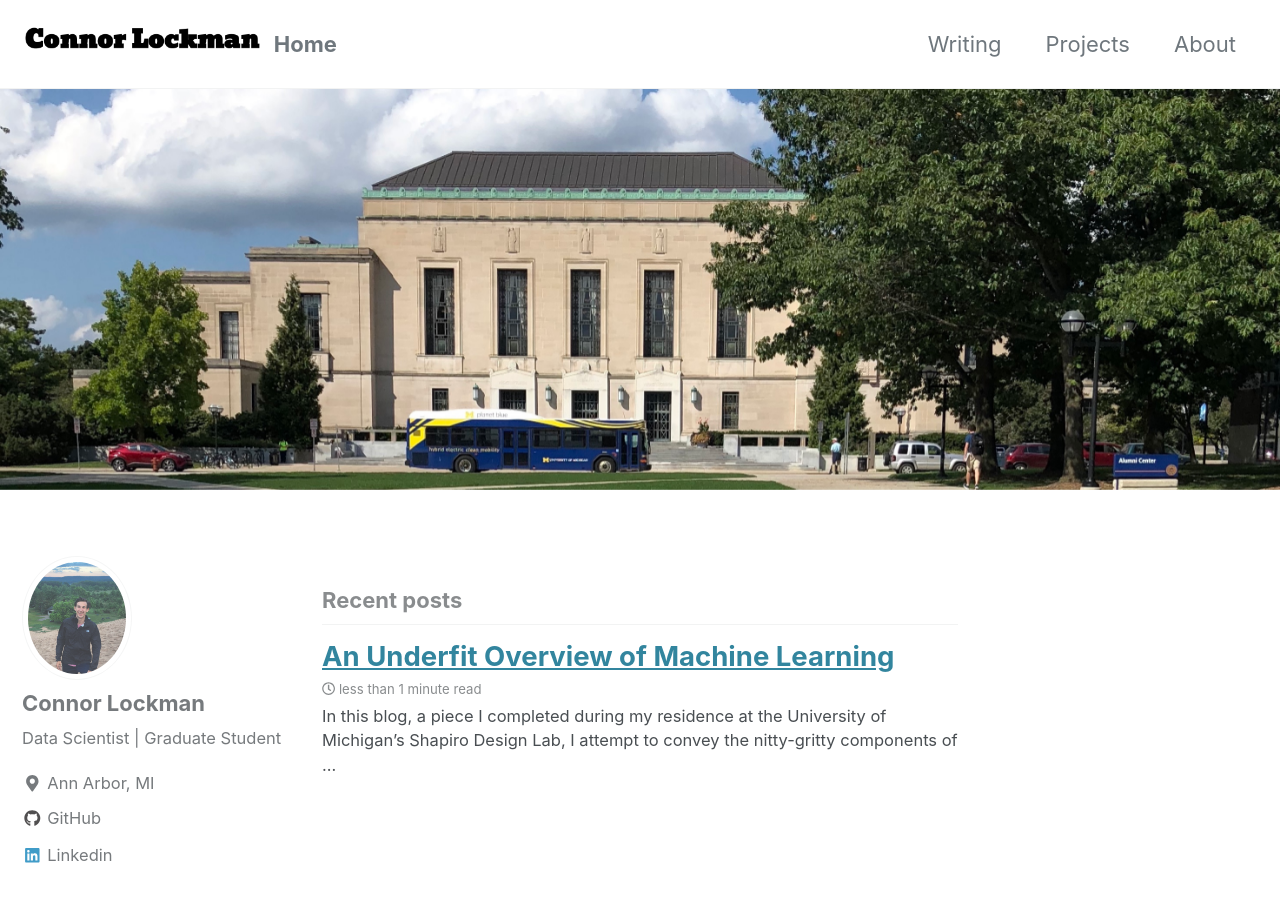
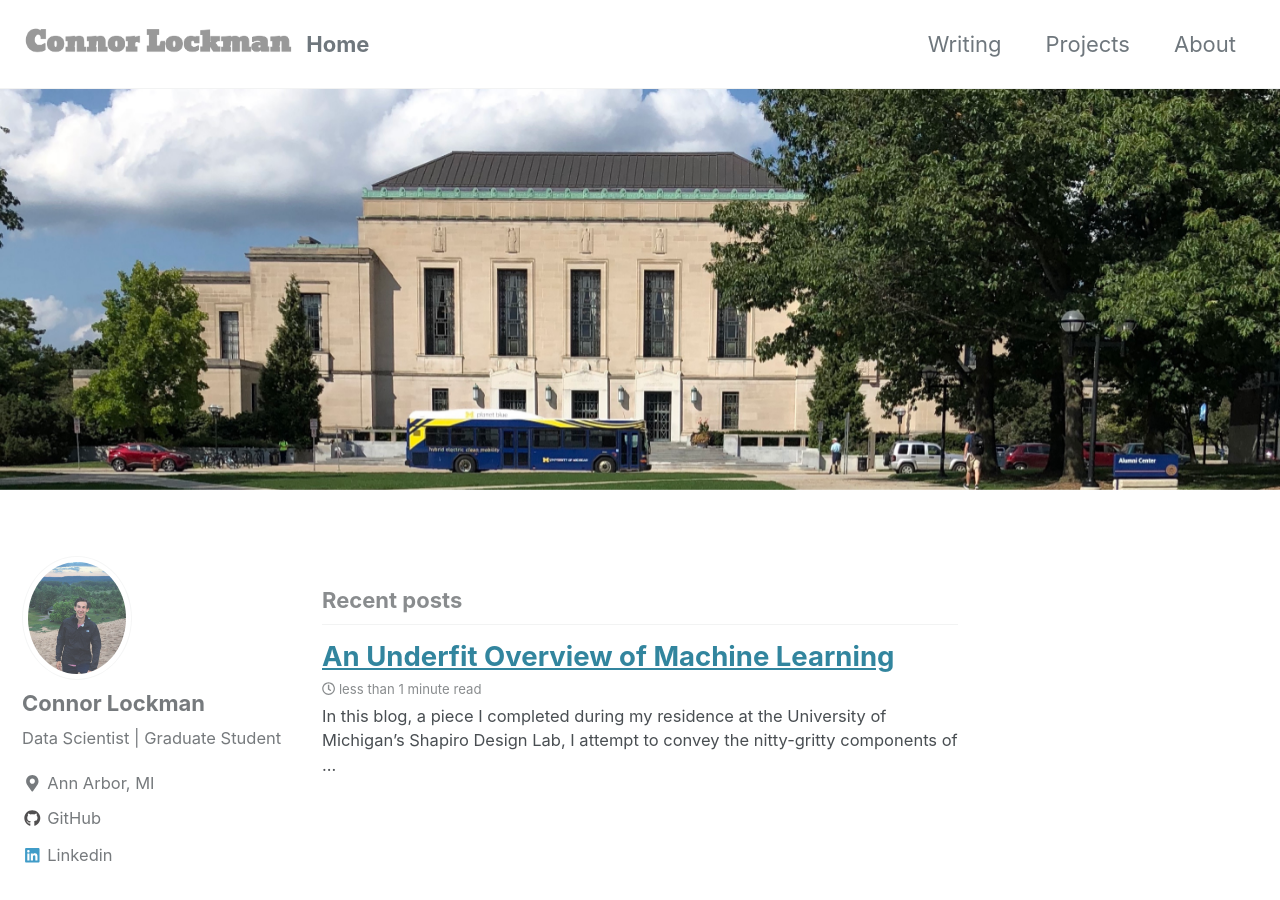
Before and after one commit to connorlockman/connorlockman.github.io, a Jekyll site: the page built from index.html, in a window 1280 px wide and 900 px high. Built offline with Jekyll 4.4.1, drawn with Linux system fonts in a browser that asks for light colours; cached includes are drawn as plain includes; nearby versions of some CDN libraries; the list of posts is cut into pages by our own code.

Commit message:
update logo

```diff
--- a/_config.yml
+++ b/_config.yml
@@ -24,7 +24,7 @@
 baseurl                  : # the subpath of your site, e.g. "/blog"
 repository               : # GitHub username/repo-name e.g. "mmistakes/minimal-mistakes"
 teaser                   : # path of fallback teaser image, e.g. "/assets/images/500x300.png"
-logo                     : "assets/images/name.png" # path of logo image to display in the masthead, e.g. "/assets/images/88x88.png"
+logo                     : "assets/images/name1.png" # path of logo image to display in the masthead, e.g. "/assets/images/88x88.png"
 masthead_title           : # overrides the website title displayed in the masthead, use " " for no title
 # breadcrumbs            : false # true, false (default)
 words_per_minute         : 200
```
Also changed, not shown: assets/images/name1.png (added), 1 other file.
